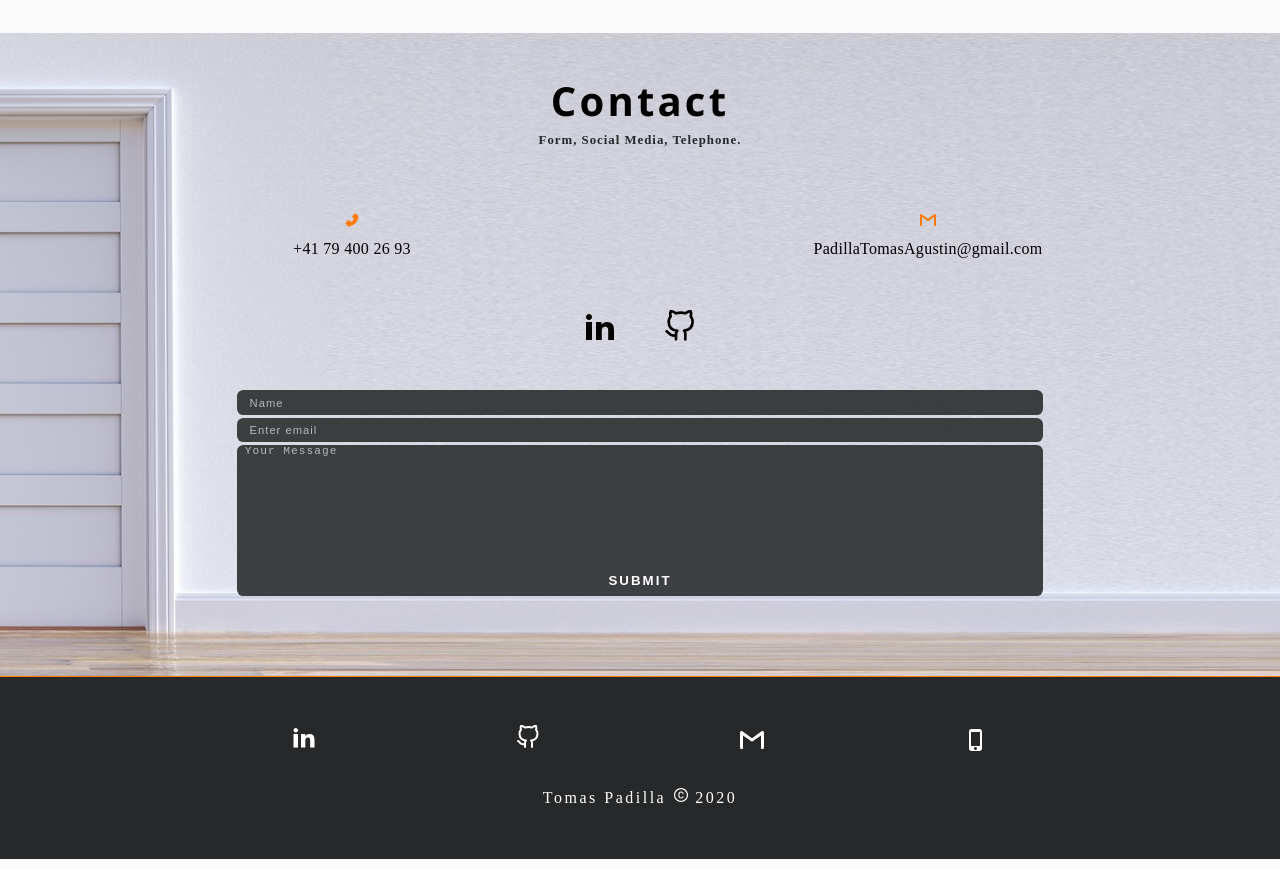
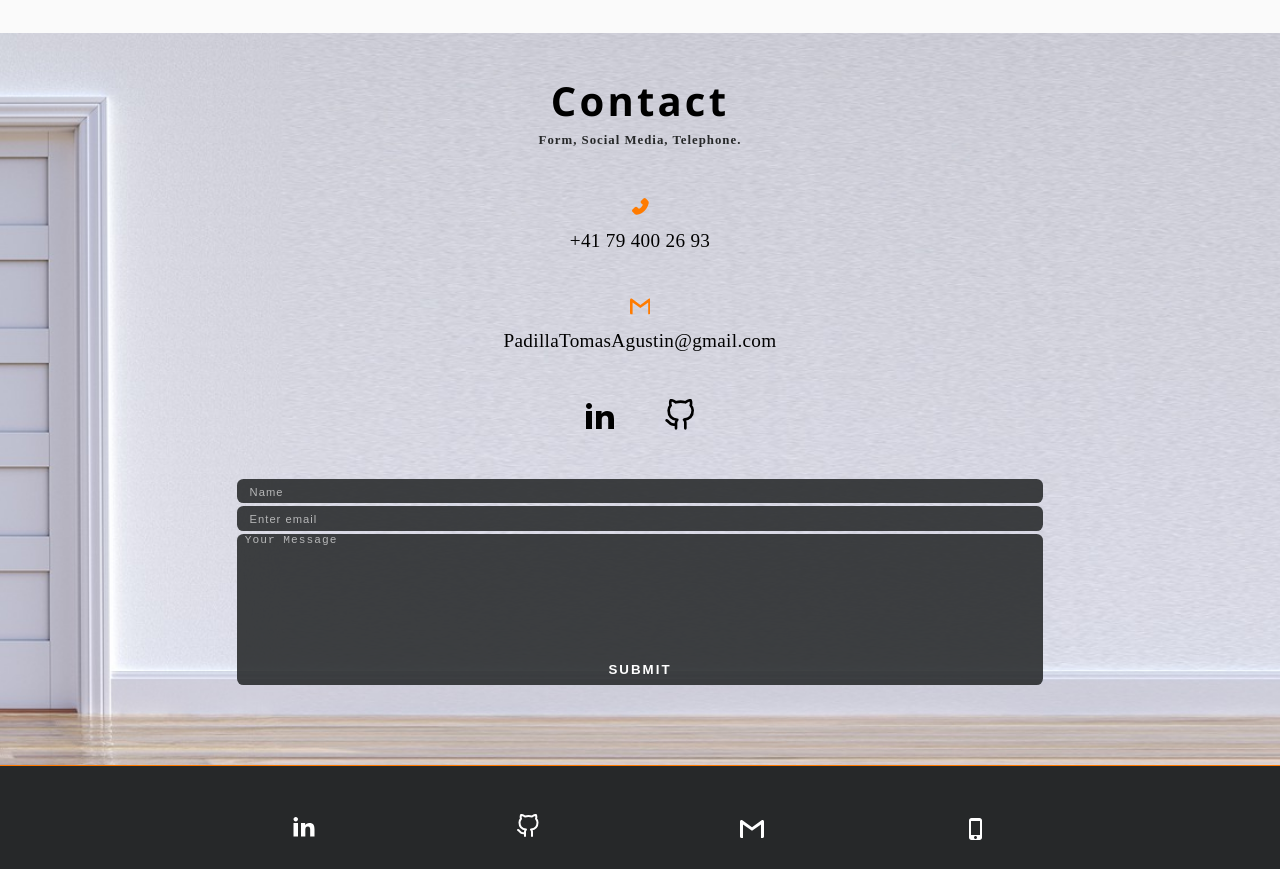
Before and after one commit to PadillaTom/Personal-Portfolio-React, a React (Create React App) app: page / in a window 1280 px wide. Shown: the part 1100-1969 px from the top of the page. Built offline with nearby package versions, Linux system fonts and the light colour scheme.

Commit message:
Sidebar links to sections

```diff
--- a/src/App.css
+++ b/src/App.css
@@ -172,13 +172,13 @@ Navbar / Sidebar
 
 /* Sidebar */
 .sidebar {
-  height: 100vh;
+  height: 100%;
   width: 100vw;
-  z-index: 1;
+  z-index: 10;
   background: var(--MainGray);
   transform: translateX(-100%);
   transition: var(--transition);
-  position: absolute;
+  position: fixed;
   top: 0;
   left: 0;
 }
@@ -208,8 +208,8 @@ Navbar / Sidebar
 .sidebar-close-btn {
   position: absolute;
   top: 1rem;
-  right: 0.5rem;
-  font-size: 2.5rem;
+  right: 1rem;
+  font-size: 3rem;
   color: white;
   cursor: pointer;
   transition: var(--transition);
@@ -372,13 +372,14 @@ Contact
 .contact-subtitle {
   color: #262829;
   letter-spacing: 1px;
-  margin-bottom: 2rem;
+  margin-bottom: 1rem;
   font-size: 0.8rem;
 }
 .contact-written-info-container {
   display: grid;
-  grid-template-columns: repeat(2, 1fr);
-  margin-bottom: 2rem;
+  grid-template-rows: repeat(2, 1fr);
+  gap: 1.5rem;
+  margin-bottom: 1.7rem;
 }
 .contact-written-info {
   display: flex;
@@ -388,11 +389,13 @@ Contact
 }
 .contact-written-info p {
   padding-top: 0.5rem;
-  font-weight: 500;
+  font-size: 1.2rem;
+  font-weight: 400;
   letter-spacing: 0.3px;
 }
 .contact-written-icon {
   color: var(--MainColor);
+  font-size: 1.3rem;
 }
 .contact-methods-container {
   display: flex;
--- a/src/components/AboutSection.js
+++ b/src/components/AboutSection.js
@@ -4,7 +4,7 @@ import sculpt1 from '../images/sculpt1.png';
 const AboutSection = () => {
   return (
     <React.Fragment>
-      <section className='about-section'>
+      <section className='about-section' id='about'>
         <div className='about-container'>
           <div className='about-img-container'>
             <img src={sculpt1} alt='About-img' />
```
